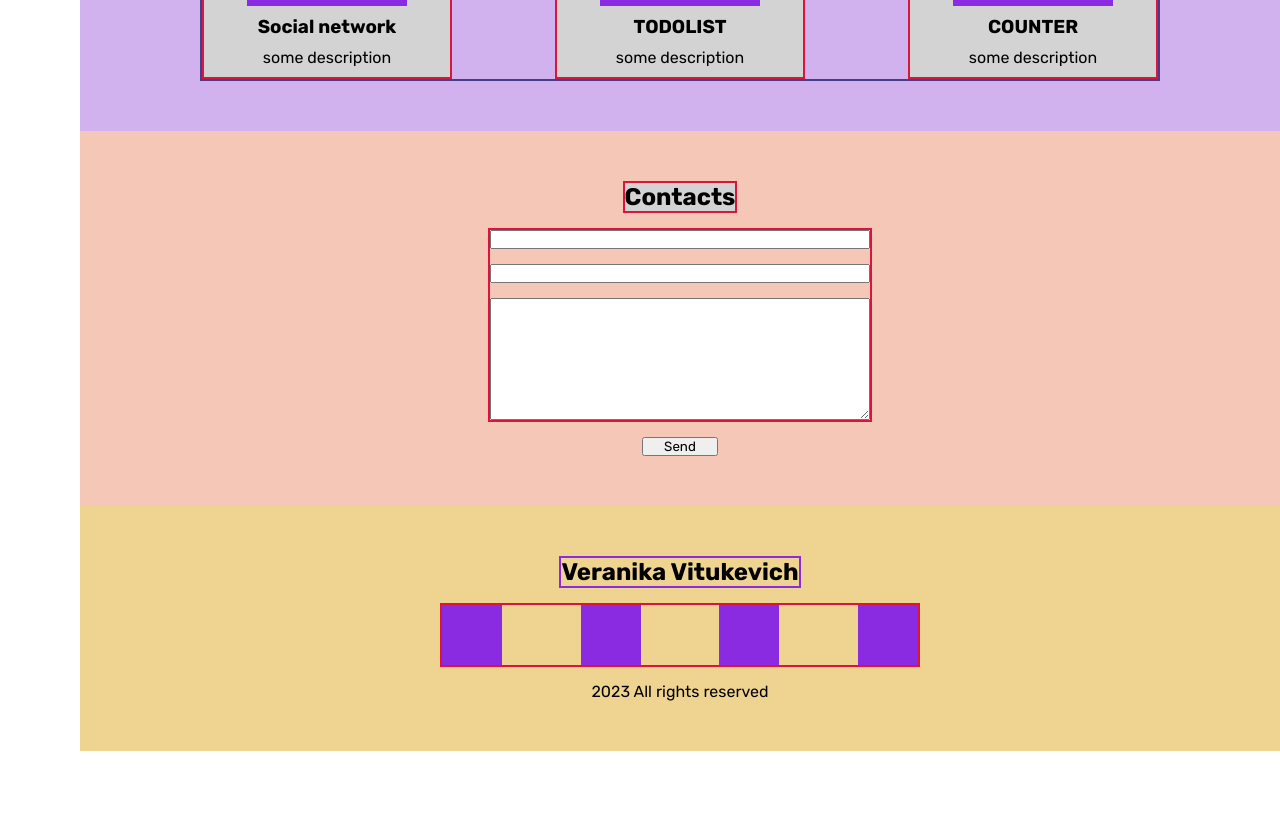
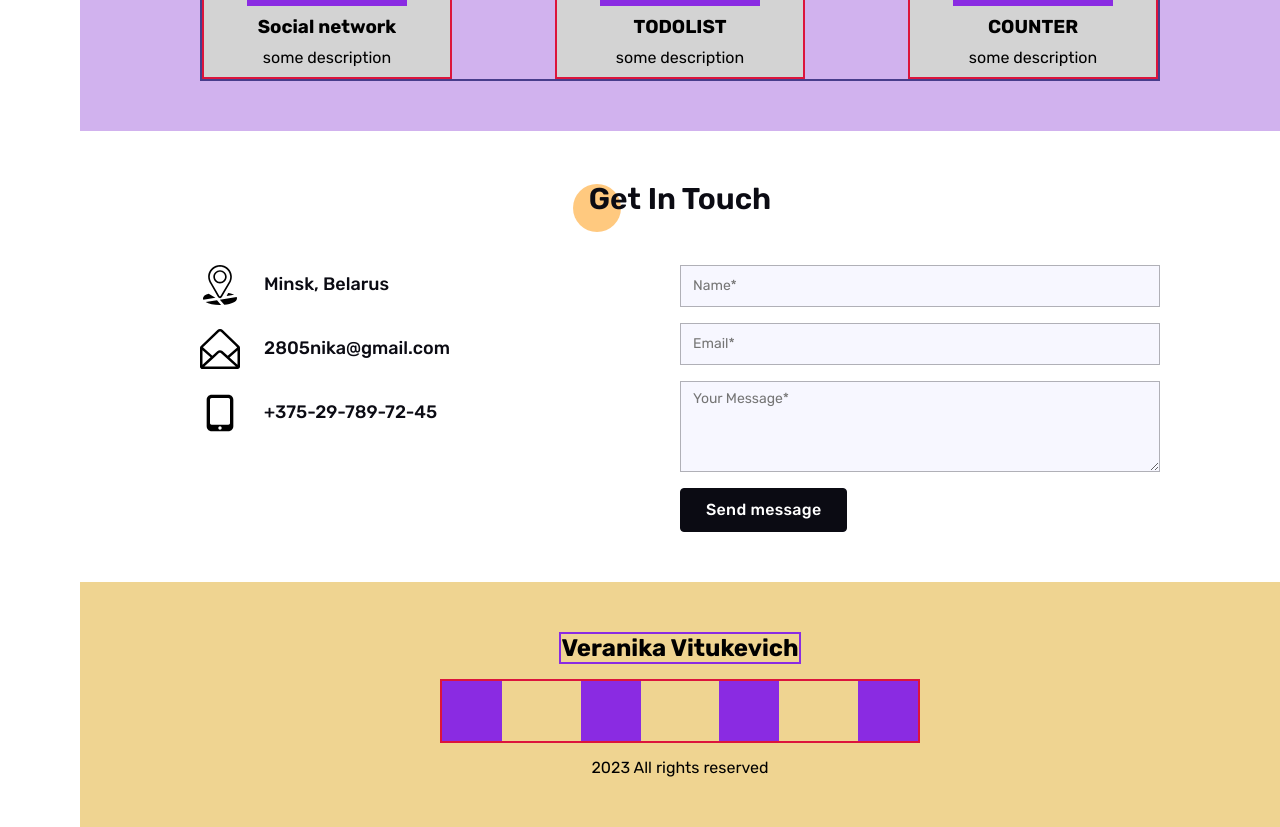
Before and after one commit to wrunika/portfolio, a React (Create React App) app: page / in a window 1280 px wide. Shown: the part 2020-2847 px from the top of the page. Before the commit the page ends 2771 px from the top, so only its background shows below. Built offline with nearby package versions, Linux system fonts and the light colour scheme.

Commit message:
refactor: change component Contacts and styles

```diff
--- a/src/components/Contacts/Contacts.module.css
+++ b/src/components/Contacts/Contacts.module.css
@@ -1,26 +1,82 @@
 .contactsBlock {
-    padding: 50px 0;
-    background-color: #f5c7b7;
+    padding: 3.12rem 0;
+    background-color: #fff;
 }
 
 .contactsContainer {
-    gap: 15px;
+    width: 100%;
+    display: flex;
+    justify-content: space-between;
+    flex-wrap: wrap;
 }
 
-.title {
-    border: 2px solid crimson;
-    background-color: lightgrey;
+.contactsInfo {
+    display: flex;
+    flex-direction: column;
+    gap: 1.5rem;
+    margin-bottom: 1.5rem;
+}
+
+.contactsInfo img {
+    height: 2.5rem;
 }
 
 .contactsForm {
-    min-width: 40%;
+    min-width: 50%;
     display: flex;
     flex-direction: column;
-    gap: 15px;
-    border: 2px solid crimson;
+    align-items: flex-start;
+    gap: 1rem;
+}
+
+.contactsForm input, .contactsForm textarea {
+    width: 100%;
+    color: #0b0b13;
+    border: 1px solid rgba(11,11,19,.3);
+    font-size: 0.875rem;
+    height: calc(2em + 0.75rem + 2px);
+    font-weight: 400;
+    line-height: 1.5;
+    padding: 0.375rem 0.75rem;
+    background-color: #f7f7ff;
+}
+
+.contactsForm textarea {
+    min-height: calc(5.5em + 0.75rem + 2px);
 }
 
 .contactsButton {
-    min-width: 8%;
-    min-height: 4%;
+    background: #0b0b13;
+    color: #fff;
+    border: 1px solid #0b0b13;
+    border-radius: 4px;
+    cursor: pointer;
+    display: inline-block;
+    font-size: 1rem;
+    font-weight: 500;
+    letter-spacing: .3px;
+    line-height: 42px;
+    padding: 0 25px;
+    transition: .4s;
 }
+
+.contactsButton:hover {
+    background: #f7f7ff;
+    color: #0b0b13;
+}
+
+@media screen and (max-width: 624px) {
+    .contactsContainer {
+        justify-content: center;
+    }
+    .contactsForm {
+        width: 70%;
+        align-items: center;
+    }
+}
+
+@media screen and (max-width: 550px) {
+    .contactsForm {
+        width: 100%;
+    }
+}
--- a/src/components/Contacts/Contacts.tsx
+++ b/src/components/Contacts/Contacts.tsx
@@ -1,18 +1,43 @@
 import React from 'react';
 import s from './Contacts.module.css';
 import styleContainer from './../../common/styles/Container.module.css';
+import {Title} from "../../common/components/Title/Title";
+import phoneImg from '../../assets/images/vertical-tablet.svg';
+import mapImg from '../../assets/images/map.svg';
+import emailImg from '../../assets/images/envelope-open.svg';
+import {ContactInfo} from "./ContactInfo/ContactInfo";
 
 export const Contacts = () => {
+    const contactInfo = [
+        {src: mapImg, alt: 'location', href: 'https://www.google.by/maps/place/Minsk', description: 'Minsk, Belarus'},
+        {src: emailImg, alt: 'email', href: 'mailto:2805nika@gmail.com', description: '2805nika@gmail.com'},
+        {src: phoneImg, alt: 'phone', href: 'tel:+375297897245', description: '+375-29-789-72-45'},
+    ]
     return (
         <div className={s.contactsBlock}>
-            <div className={`${styleContainer.container} ${s.contactsContainer}`}>
-                <h2 className={s.title}>Contacts</h2>
-                <form action="" className={s.contactsForm}>
-                    <input type="text"/>
-                    <input type="text"/>
-                    <textarea rows={8}></textarea>
-                </form>
-                <button className={s.contactsButton}>Send</button>
+            <div className={styleContainer.container}>
+                <Title title={'Get in touch'}/>
+                <div className={s.contactsContainer}>
+                    <div className={s.contactsInfo}>
+                        {contactInfo.map( (item, index) => {
+                            return(
+                                <ContactInfo
+                                    key={index}
+                                    src={item.src}
+                                    alt={item.alt}
+                                    href={item.href}
+                                    description={item.description}
+                                />
+                            )
+                        } )}
+                    </div>
+                    <form action="" className={s.contactsForm}>
+                        <input placeholder={"Name*"} type="text"/>
+                        <input placeholder={"Email*"} type="text"/>
+                        <textarea placeholder={"Your Message*"} rows={8}></textarea>
+                        <button type={"submit"} className={s.contactsButton}>Send message</button>
+                    </form>
+                </div>
             </div>
         </div>
     );
```
